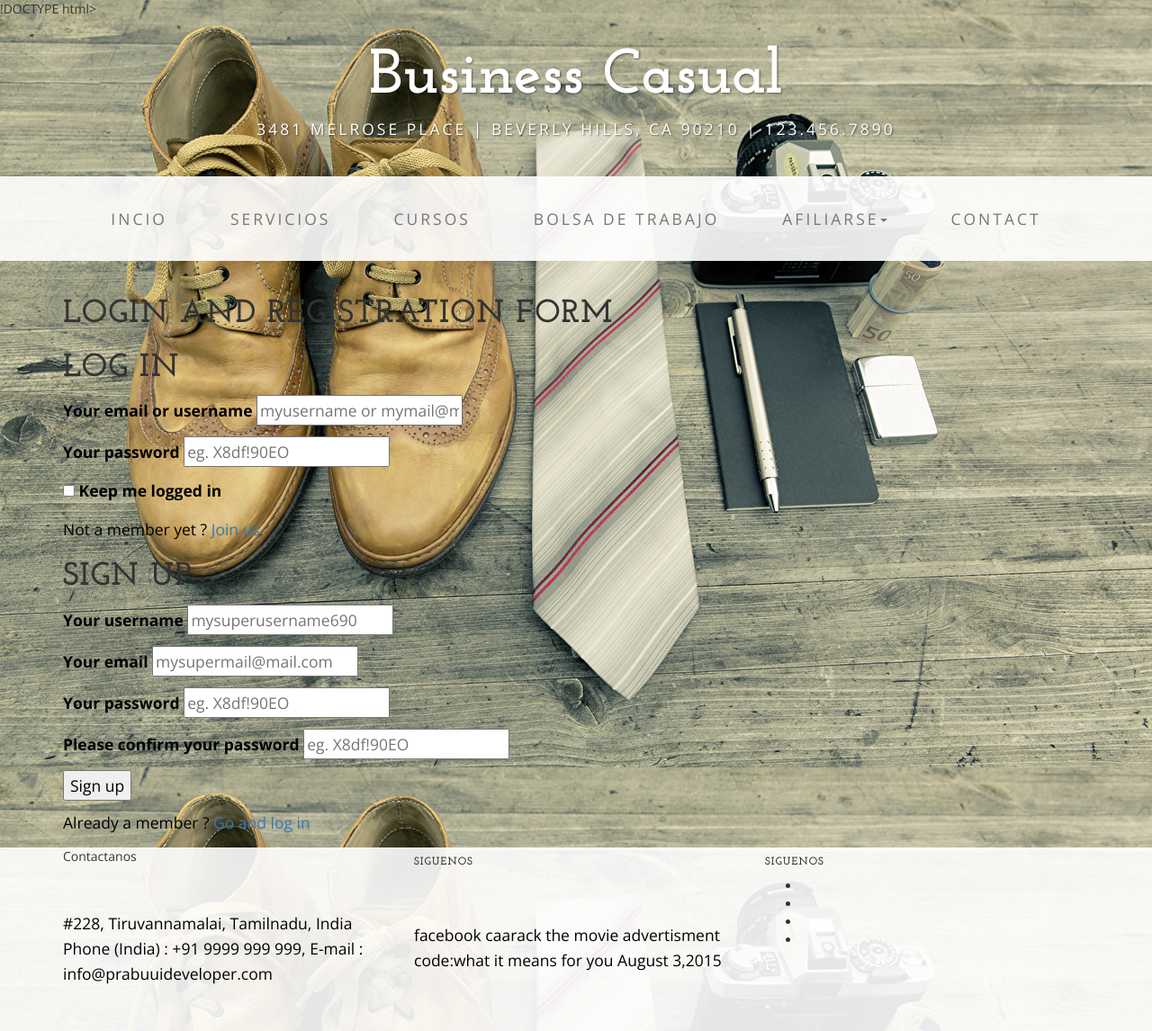
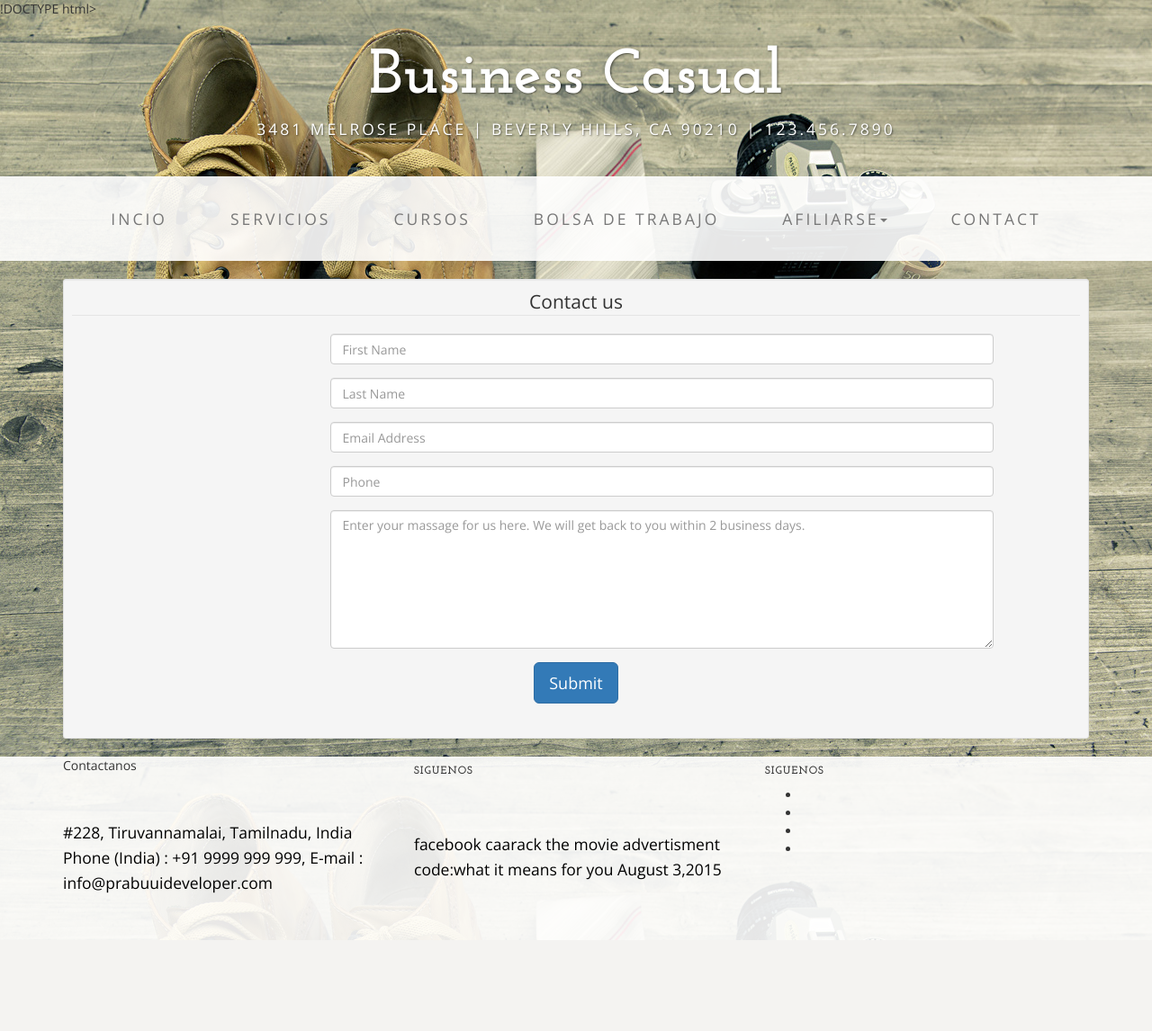
Before and after one commit to AndresVS18/sitioWebCDMU, a PHP site: page /iniciar.php in a window 1280 px wide. Shown: the whole page at 90% size. After the commit the page ends 1045 px from the top, so only its background shows below. Run offline with PHP 8.4, Linux system fonts and the light colour scheme.

Commit message:
actualizacion

```diff
--- a/iniciar.php
+++ b/iniciar.php
@@ -19,6 +19,8 @@
 
     <!--Business.css-->
     <link href="css/Business.css" rel="stylesheet">
+
+    <link href="css/inisiar.css" rel="stylesheet">
 
 
 
@@ -93,76 +95,62 @@
     </nav>
 
     <!--Inicio del Inicio de sesion-->
+
     <div class="container">
+        <div class="row">
+            <div class="col-md-12">
+                <div class="well well-sm">
+                    <form class="form-horizontal" method="post">
+                        <fieldset>
+                            <legend class="text-center header">Contact us</legend>
 
-          <header>
-              <h1>Login and Registration Form</h1>
+                            <div class="form-group">
+                                <span class="col-md-1 col-md-offset-2 text-center"><i class="fa fa-user bigicon"></i></span>
+                                <div class="col-md-8">
+                                    <input id="fname" name="name" type="text" placeholder="First Name" class="form-control">
+                                </div>
+                            </div>
+                            <div class="form-group">
+                                <span class="col-md-1 col-md-offset-2 text-center"><i class="fa fa-user bigicon"></i></span>
+                                <div class="col-md-8">
+                                    <input id="lname" name="name" type="text" placeholder="Last Name" class="form-control">
+                                </div>
+                            </div>
 
-          </header>
-          <section>
-              <div id="container_demo" >
-                  <!-- hidden anchor to stop jump http://www.css3create.com/Astuce-Empecher-le-scroll-avec-l-utilisation-de-target#wrap4  -->
-                  <a class="hiddenanchor" id="toregister"></a>
-                  <a class="hiddenanchor" id="tologin"></a>
-                  <div id="wrapper">
-                      <div id="login" class="animate form">
-                          <form  action="mysuperscript.php" autocomplete="on">
-                              <h1>Log in</h1>
-                              <p>
-                                  <label for="username" class="uname" > Your email or username </label>
-                                  <input id="username" name="username" required="required" type="text" placeholder="myusername or mymail@mail.com"/>
-                              </p>
-                              <p>
-                                  <label for="password" class="youpasswd"> Your password </label>
-                                  <input id="password" name="password" required="required" type="password" placeholder="eg. X8df!90EO" />
-                              </p>
-                              <p class="keeplogin">
-                <input type="checkbox" name="loginkeeping" id="loginkeeping" value="loginkeeping" />
-                <label for="loginkeeping">Keep me logged in</label>
-              </p>
-                              <p class="login button">
-                                 <a href="http://cookingfoodsworld.blogspot.in/" target="_blank" ></a>
-              </p>
-                              <p class="change_link">
-                Not a member yet ?
-                <a href="#toregister" class="to_register">Join us</a>
-              </p>
-                          </form>
-                      </div>
+                            <div class="form-group">
+                                <span class="col-md-1 col-md-offset-2 text-center"><i class="fa fa-envelope-o bigicon"></i></span>
+                                <div class="col-md-8">
+                                    <input id="email" name="email" type="text" placeholder="Email Address" class="form-control">
+                                </div>
+                            </div>
 
-                      <div id="register" class="animate form">
-                          <form  action="mysuperscript.php" autocomplete="on">
-                              <h1> Sign up </h1>
-                              <p>
-                                  <label for="usernamesignup" class="uname" >Your username</label>
-                                  <input id="usernamesignup" name="usernamesignup" required="required" type="text" placeholder="mysuperusername690" />
-                              </p>
-                              <p>
-                                  <label for="emailsignup" class="youmail"  > Your email</label>
-                                  <input id="emailsignup" name="emailsignup" required="required" type="email" placeholder="mysupermail@mail.com"/>
-                              </p>
-                              <p>
-                                  <label for="passwordsignup" class="youpasswd" >Your password </label>
-                                  <input id="passwordsignup" name="passwordsignup" required="required" type="password" placeholder="eg. X8df!90EO"/>
-                              </p>
-                              <p>
-                                  <label for="passwordsignup_confirm" class="youpasswd" >Please confirm your password </label>
-                                  <input id="passwordsignup_confirm" name="passwordsignup_confirm" required="required" type="password" placeholder="eg. X8df!90EO"/>
-                              </p>
-                              <p class="signin button">
-                <input type="submit" value="Sign up"/>
-              </p>
-                              <p class="change_link">
-                Already a member ?
-                <a href="#tologin" class="to_register"> Go and log in </a>
-              </p>
-                          </form>
-                      </div>
+                            <div class="form-group">
+                                <span class="col-md-1 col-md-offset-2 text-center"><i class="fa fa-phone-square bigicon"></i></span>
+                                <div class="col-md-8">
+                                    <input id="phone" name="phone" type="text" placeholder="Phone" class="form-control">
+                                </div>
+                            </div>
 
-                  </div>
-              </div>
-          </section>
-      </div>
+                            <div class="form-group">
+                                <span class="col-md-1 col-md-offset-2 text-center"><i class="fa fa-pencil-square-o bigicon"></i></span>
+                                <div class="col-md-8">
+                                    <textarea class="form-control" id="message" name="message" placeholder="Enter your massage for us here. We will get back to you within 2 business days." rows="7"></textarea>
+                                </div>
+                            </div>
+
+                            <div class="form-group">
+                                <div class="col-md-12 text-center">
+                                    <button type="submit" class="btn btn-primary btn-lg">Submit</button>
+                                </div>
+                            </div>
+                        </fieldset>
+                    </form>
+                </div>
+            </div>
+        </div>
+    </div>
+
+
 
       <!--Final de Iniciar sesion-->
 
```
Also changed, not shown: css/Style.css (+8 -0 lines), index.php (+6 -6 lines), 1 other file.
